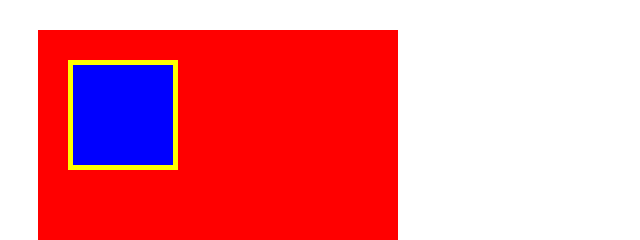
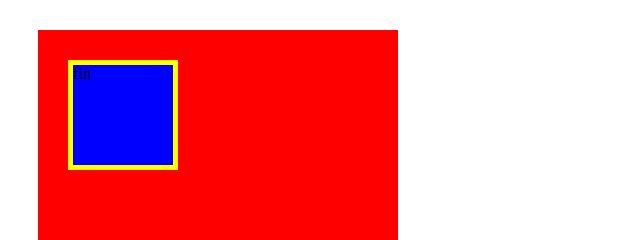
Before and after one commit to Naoyuki0920/dmm_webcamp_ver3.0, a plain HTML site: page 2章【HTML・CSSの基本書式を学ぼう】/chapter3/box.html in a window 1280 px wide. Shown: the top 240 px of the page, 0-640 px from the left. Drawn offline with Linux system fonts and the light colour scheme.

Commit message:
[Finish] 1-3, chapter3_exercise

```diff
--- a/2章【HTML・CSSの基本書式を学ぼう】/chapter3/box.html
+++ b/2章【HTML・CSSの基本書式を学ぼう】/chapter3/box.html
@@ -8,7 +8,7 @@
 </head>
 <body>
     <div class="box1">
-        <div class="box2"></div>
+        <div class="box2">fin</div>
     </div>
 
 </body>
```
